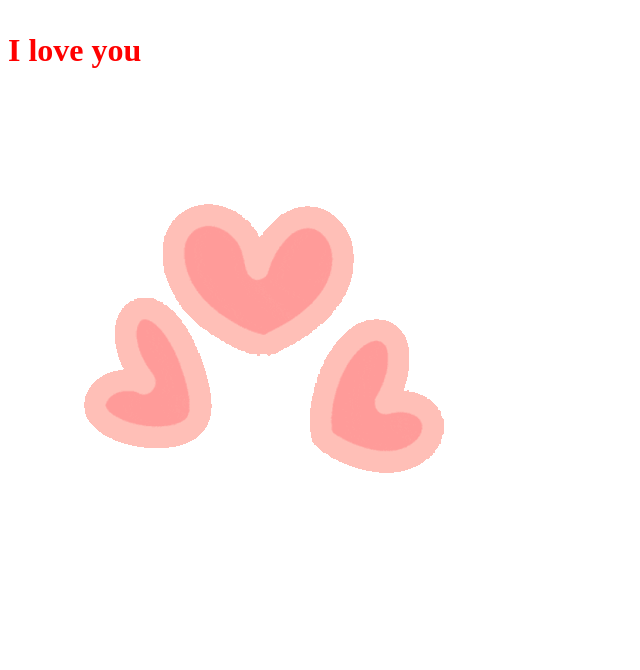
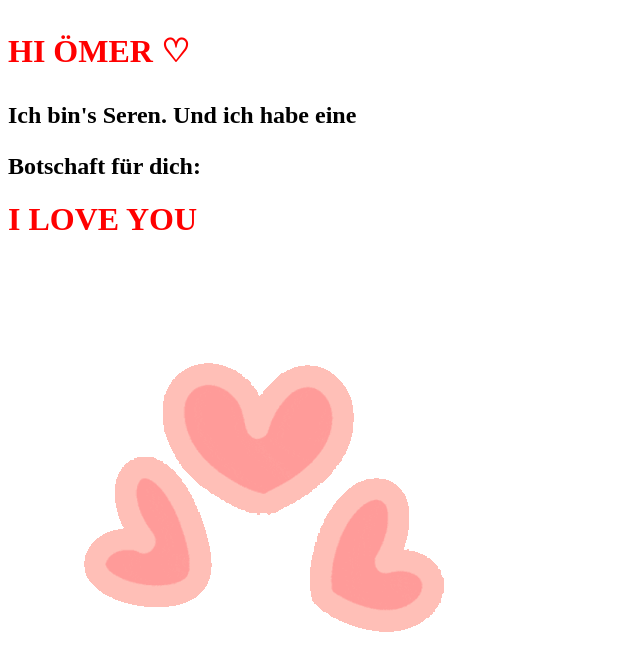
Before and after one commit to SerenCetin/test, a plain HTML site: page index.html in a window 1280 px wide. Shown: the whole page, without its empty margins (0-640 px from the left). Drawn offline with Linux system fonts and the light colour scheme.

Commit message:
Add files via upload

```diff
--- a/index.html
+++ b/index.html
@@ -8,8 +8,11 @@
 </head>
 <body>
     <h1>
-    <p> I love you</p>
+    <p> HI ÖMER &#9825;</p>
    </h1>
+   <h2>Ich bin's Seren.
+    Und ich habe eine  <p></p>Botschaft für dich:</h2>
+   <h1>I LOVE YOU</h1>
     <img src="./heart.gif" alt="love">
 </body>
 </html>
```
